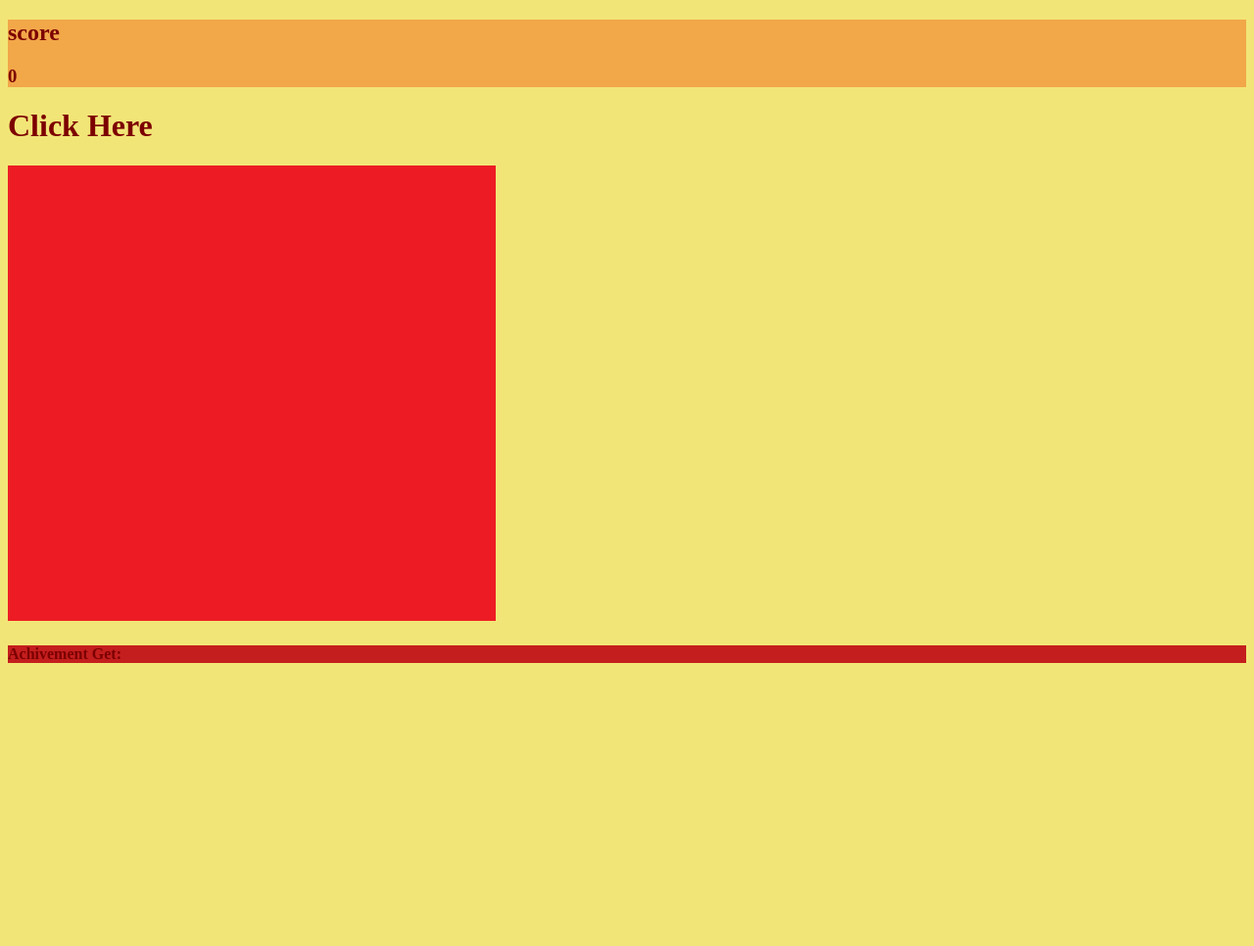
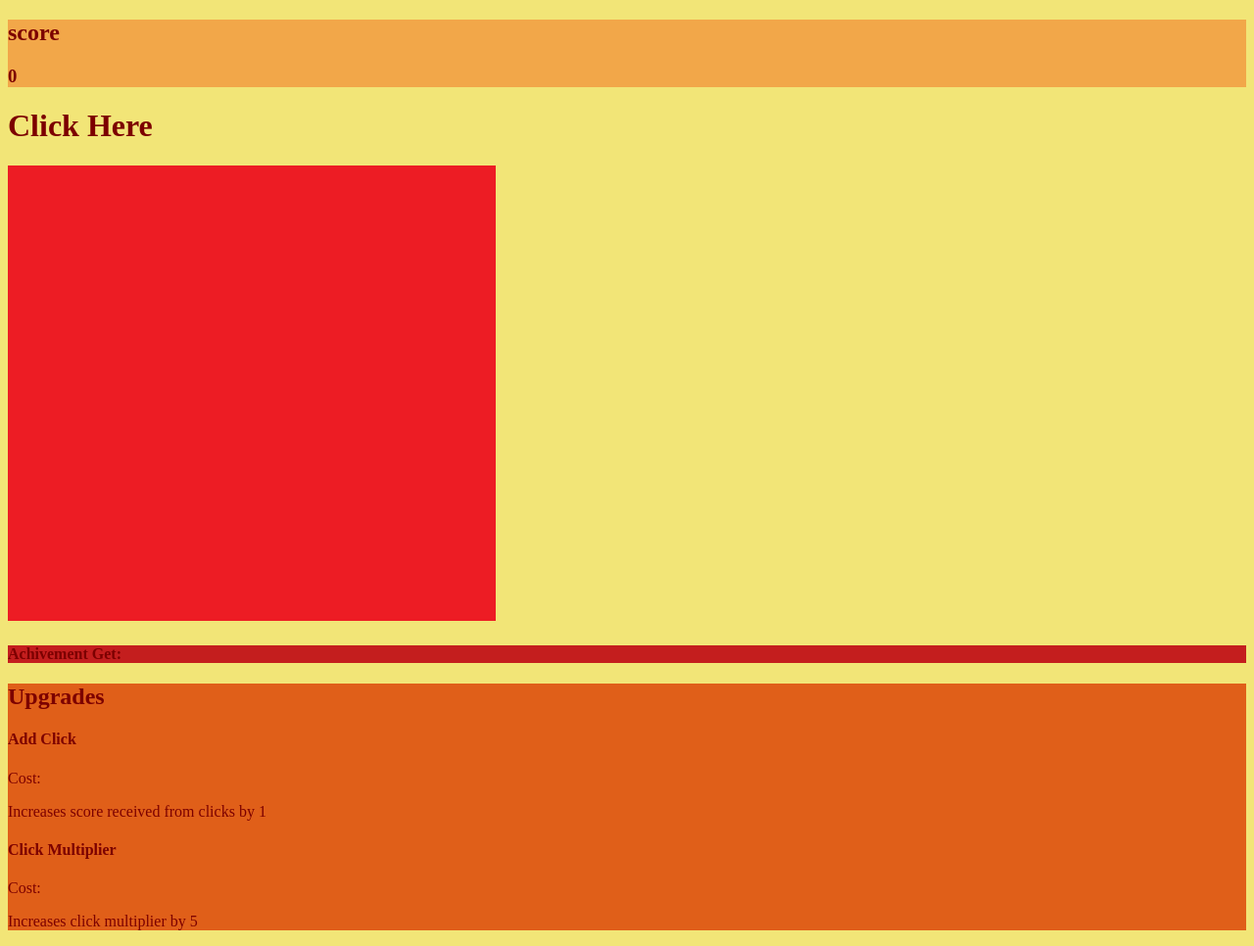
Before and after one commit to BradyLeg/clicker-game, a plain HTML site: page index.html in a window 1280 px wide. Shown: the whole page at 98% size. Before the commit the page ends 800 px from the top, so only its background shows below. Drawn offline with Linux system fonts and the light colour scheme.

Commit message:
added upgrade info

```diff
--- a/index.html
+++ b/index.html
@@ -21,9 +21,18 @@
         <p id="ach-text"></p>
     </aside>
     <footer>
-        <div></div>
-        <div></div>
-        <div></div>
+        <h2>Upgrades</h2>
+        <div id="add_upgrade">
+            <h4>Add Click</h4>
+            <p id="add_cost">Cost:</p>
+            <p>Increases score received from clicks by 1</p>
+
+        </div>
+        <div id="multi_upgrade">
+            <h4>Click Multiplier</h4>
+            <p id="multi_cost">Cost:</p>
+            <p>Increases click multiplier by 5</p>
+        </div>
     </footer>
 
 </body>
```
